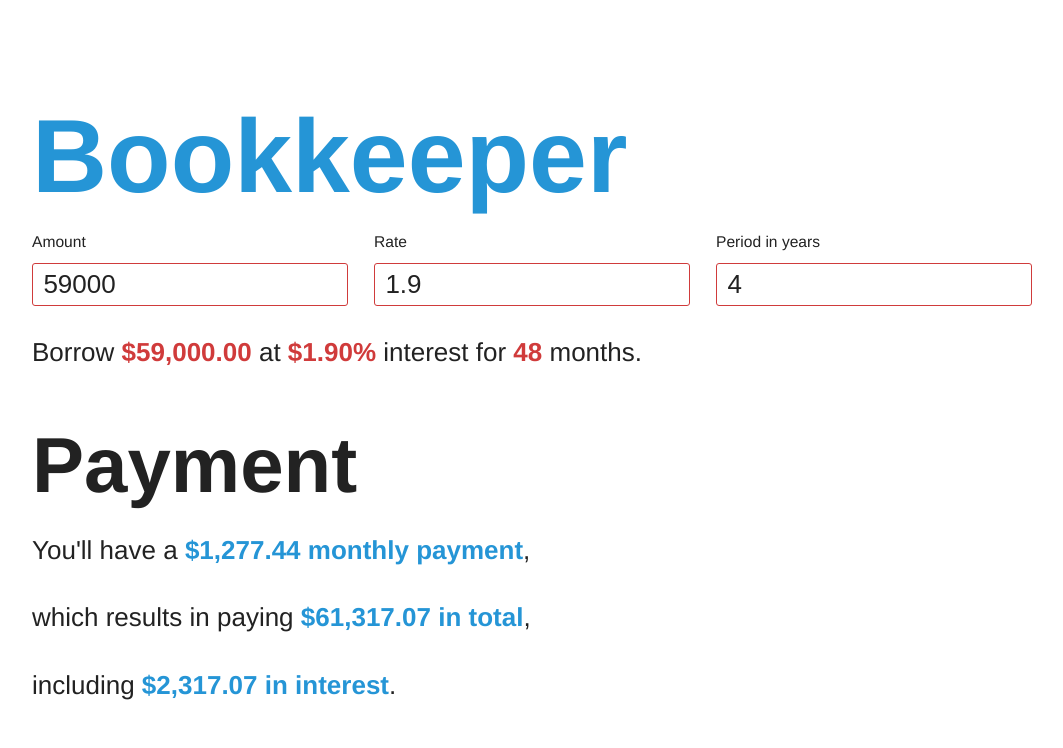
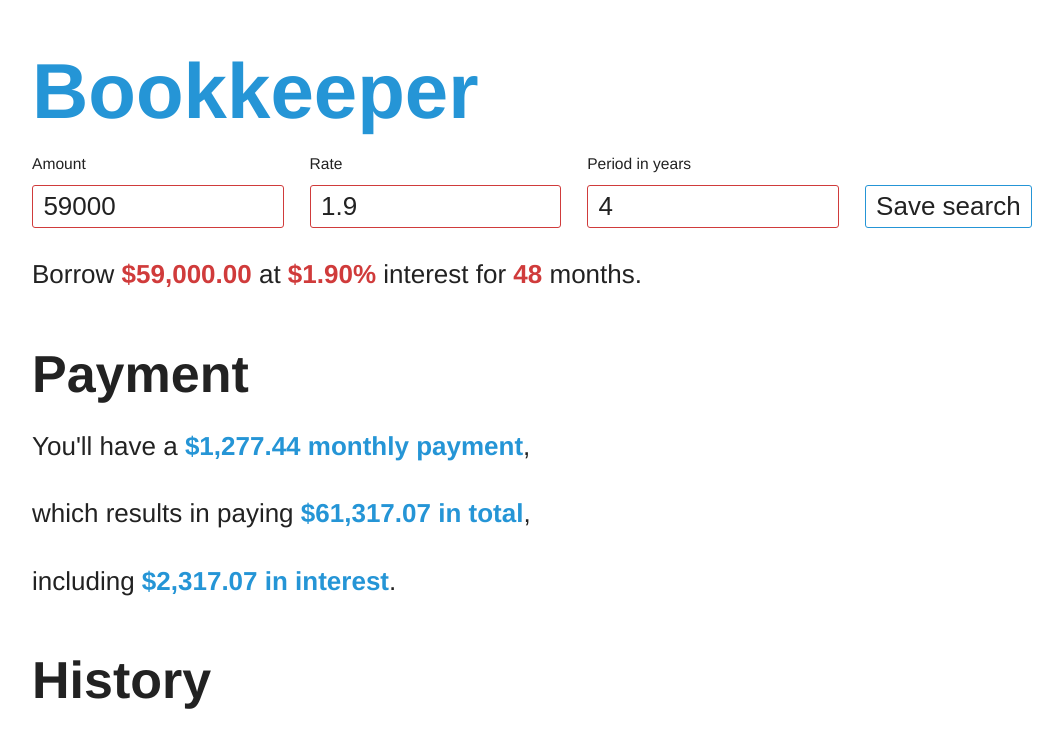
Before and after one commit to tygern/bookkeeper, a Svelte app: page / in a window 1280 px wide. Shown: the top 748 px of the page, without its empty margins (108-1171 px from the left). Built offline with nearby package versions, Linux system fonts and the light colour scheme.

Commit message:
Add ability to save calculation

```diff
--- a/public/global.css
+++ b/public/global.css
@@ -81,19 +81,19 @@ h1, h2, h3, h4 {
 
 h1 {
     color: var(--highlight-color);
-    font-size: 4rem;
+    font-size: 3rem;
 }
 
 h2 {
-    font-size: 3rem;
+    font-size: 2rem;
 }
 
 h3 {
-    font-size: 2rem;
+    font-size: 1rem;
 }
 
 h4 {
-    font-size: 1rem;
+    font-size: .8rem;
 }
 
 p {
--- a/src/App.svelte
+++ b/src/App.svelte
@@ -2,8 +2,9 @@
     import MortgageInput from "./MortgageInput.svelte";
     import MortgageInfo from "./MortgageInfo.svelte";
     import Payment from "./Payment.svelte";
+    import CalculationList from "./CalculationList.svelte";
 
-    export class Mortgage {
+    class Mortgage {
         constructor(amount, rate, period) {
             this.amount = amount;
             this.rate = rate;
@@ -11,20 +12,45 @@
         }
     }
 
-    let mortgage = new Mortgage(59_000, 1.9, 48)
+    class Calculation {
+        constructor(amount, rate, period, monthlyPayment, totalPayment, totalInterest) {
+            this.amount = amount;
+            this.rate = rate;
+            this.period = period;
+            this.monthlyPayment = monthlyPayment;
+            this.totalPayment = totalPayment;
+            this.totalInterest = totalInterest;
+        }
+    }
+
+    let mortgage = new Mortgage(59_000, 1.9, 48);
+    let payment;
+    let calculations = [];
+
+    function save() {
+        calculations = [...calculations, new Calculation(
+            mortgage.amount,
+            mortgage.rate,
+            mortgage.period,
+            payment.monthlyPayment,
+            payment.totalPayment,
+            payment.totalInterest,
+        )]
+    }
 </script>
 
 <main>
     <h1>Bookkeeper</h1>
 
-    <MortgageInput bind:mortgage/>
-    <MortgageInfo bind:mortgage/>
-    <Payment bind:mortgage/>
+    <MortgageInput bind:mortgage on:save={save}/>
+    <MortgageInfo mortgage={mortgage}/>
+    <Payment mortgage={mortgage} bind:payment/>
+    <CalculationList bind:calculations/>
 </main>
 
 <style>
     main {
         max-width: 1000px;
-        margin: 4rem auto 0 auto;
+        margin: 2rem auto 0 auto;
     }
 </style>
--- /dev/null
+++ b/src/CalculationList.svelte
@@ -0,0 +1,33 @@
+<script>
+    import {formatCurrency} from "./currency.js";
+
+    export let calculations;
+</script>
+
+<h2>History</h2>
+
+<ul>
+    {#each calculations as calculations}
+        <li>
+            <p>
+                <strong>{formatCurrency(calculations.amount)}</strong>
+                @ <strong>{formatCurrency(calculations.rate)}%</strong>
+                for <strong>{calculations.period}</strong> months.
+                <br>
+                Pay <strong class="highlight">{formatCurrency(calculations.monthlyPayment)}</strong>/month
+                (<strong class="highlight">{formatCurrency(calculations.totalPayment)}</strong> total),
+                including <strong class="highlight">{formatCurrency(calculations.totalInterest)}</strong> interest.
+            </p>
+        </li>
+    {/each}
+</ul>
+
+<style>
+    strong {
+        color: var(--warning-color);
+    }
+
+    strong.highlight {
+        color: var(--highlight-color);
+    }
+</style>
--- a/src/MortgageInput.svelte
+++ b/src/MortgageInput.svelte
@@ -1,14 +1,20 @@
 <script>
+    import { createEventDispatcher } from 'svelte';
+
     export let mortgage;
-
     let years = mortgage.period / 12
+    const dispatch = createEventDispatcher();
 
     $: {
         mortgage.period = years * 12;
     }
+
+    function save() {
+        dispatch('save');
+    }
 </script>
 
-<fieldset>
+<form on:submit|preventDefault={save}>
     <label>
         Amount
         <input type="number" bind:value={mortgage.amount}>
@@ -23,10 +29,13 @@
         Period in years
         <input type="number" bind:value={years} min=0>
     </label>
-</fieldset>
+
+    <button type="submit">Save search</button>
+</form>
+
 
 <style>
-    fieldset {
+    form {
         display: flex;
         margin-top: 1rem;
     }
@@ -54,4 +63,22 @@
         font-size: 1rem;
         color: var(--text-color);
     }
+
+    button {
+        margin-top: 1.1rem;
+        padding: .2rem .4rem;
+        background-color: var(--background-color);
+
+        border: 1px solid var(--highlight-color);
+        border-radius: 3px;
+
+        height: fit-content;
+
+        font-size: 1rem;
+        color: var(--text-color);
+    }
+
+    button:hover {
+        cursor: pointer;
+    }
 </style>
--- a/src/Payment.svelte
+++ b/src/Payment.svelte
@@ -2,6 +2,7 @@
     import {formatCurrency} from './currency.js';
 
     export let mortgage;
+    export let payment;
 
     class Payment {
         constructor(mortgage) {
```
